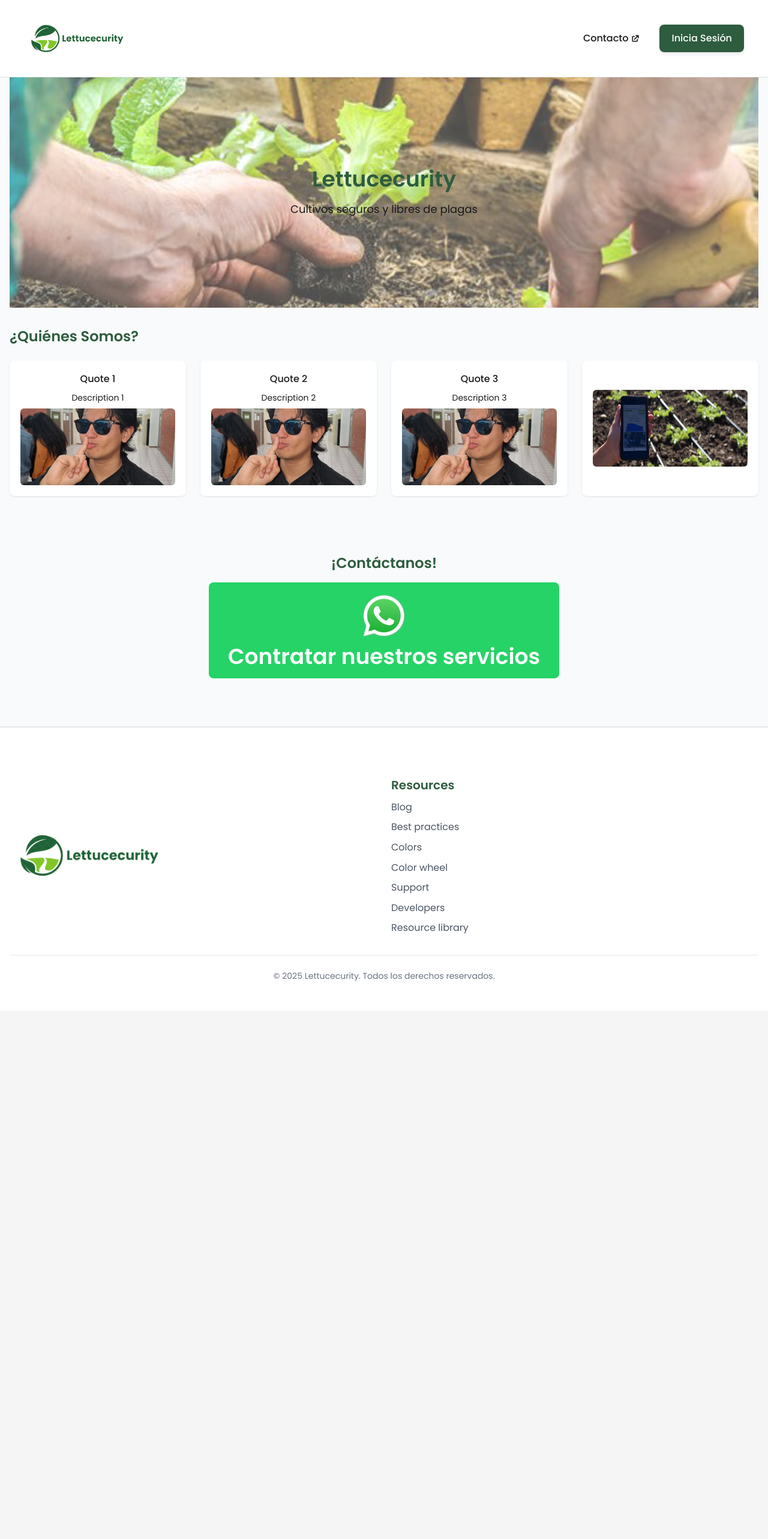
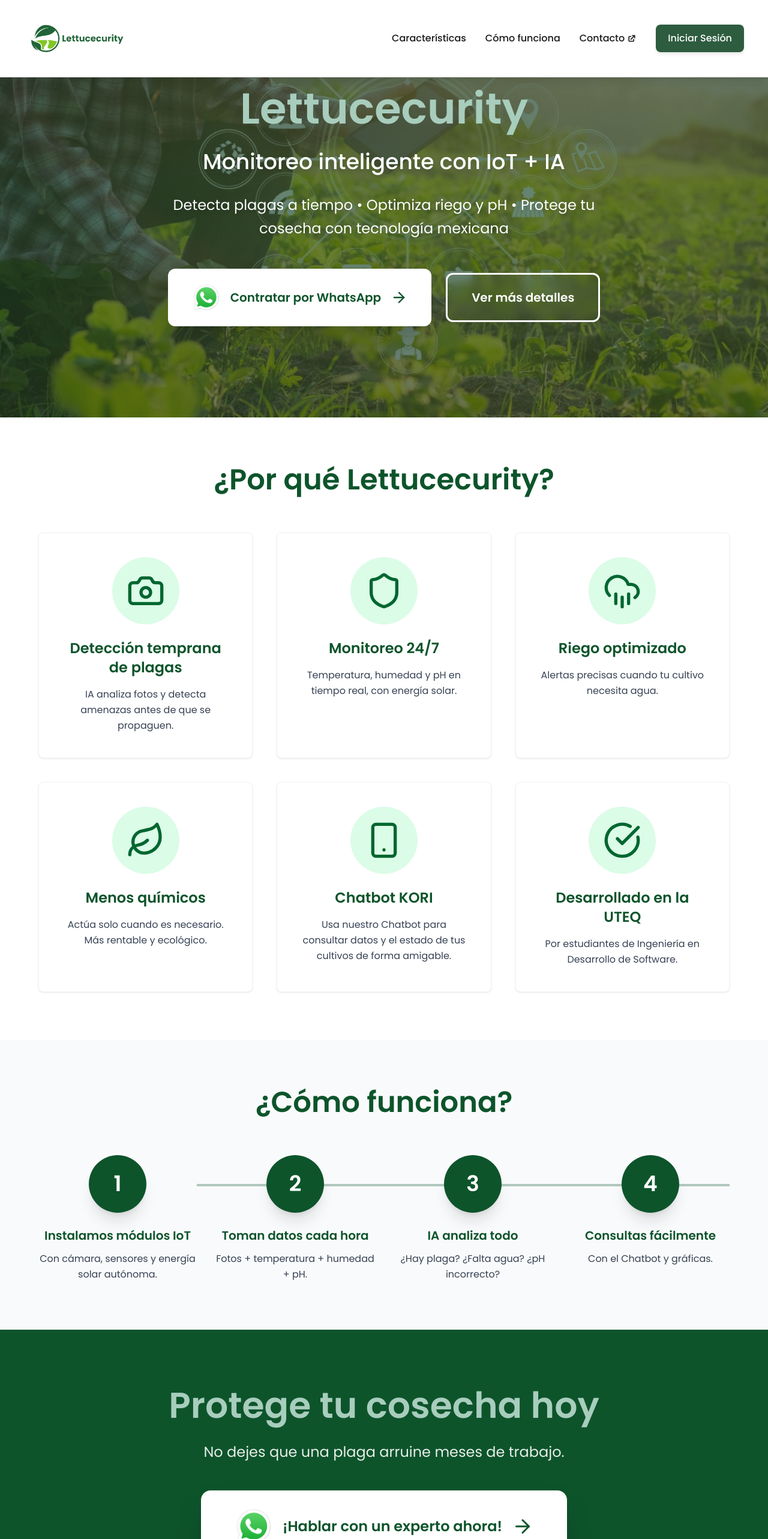
Before and after one commit to rmMarioAlberto/CornHub_frontend, a React (Vite) app: page / in a window 1280 px wide. Shown: the top 2566 px of the page at 60% size. Before the commit the page ends 1685 px from the top, so only its background shows below. Built offline with nearby package versions, Linux system fonts and the light colour scheme; no server answers.

Commit message:
Cambios en estilos

```diff
--- a/src/components/farmer/FarmerHeader.jsx
+++ b/src/components/farmer/FarmerHeader.jsx
@@ -20,7 +20,7 @@
     <Header
       navItems={navItems}
       logoSrc="/assets/images/lettucecirity-icono.png"
-      // bgColor="bg-[#C3D18D]"
+      bgColor="bg-[#6FA575]"
       className="shadow-lg"
     >
       <div className="flex items-center gap-4">
--- a/src/pages/FarmerDashboard.jsx
+++ b/src/pages/FarmerDashboard.jsx
@@ -274,7 +274,7 @@
       >
         <div className="hero-overlay" />
         <div className="hero-content">
-          <h1 className="text-5xl md:text-6xl font-bold mb-3">
+          <h1 className="text-5xl md:text-6xl text-[#A8CDBD] font-bold mb-3">
             {selectedParcela?.nombre || 'Mis Cultivos'}
           </h1>
           <p className="text-xl md:text-2xl">Monitoreo en tiempo real</p>
--- a/src/pages/Home.jsx
+++ b/src/pages/Home.jsx
@@ -1,6 +1,7 @@
 // src/pages/Home.jsx
 import React, { useEffect } from 'react';
 import { useNavigate } from 'react-router-dom';
+import { Leaf, Shield, Camera, CloudRain, Smartphone, ArrowRight, CheckCircle } from 'lucide-react';
 import useAuth from '../hooks/useAuth';
 import Header from '../components/common/Header';
 import Footer from '../components/common/Footer';
@@ -9,19 +10,8 @@
   const { auth } = useAuth();
   const navigate = useNavigate();
 
-  const contactLink = "https://api.whatsapp.com/send?phone=+527121924905&text=Hola,%20estoy%20interesado%20en%20contratar%20tus%20servicios%20para%20monitoreo%20de%20cultivos.";
+  const whatsappLink = "https://api.whatsapp.com/send?phone=+527121924905&text=¡Hola!%20Quiero%20saber%20más%20sobre%20Lettucecurity%20para%20proteger%20mis%20cultivos.";
 
-  const navItems = [
-    { label: 'Contacto', link: contactLink },
-  ];
-
-  const quotes = [
-    { id: 1, title: 'Quote 1', description: 'Description 1', image: '/assets/images/quote1.png' },
-    { id: 2, title: 'Quote 2', description: 'Description 2', image: '/assets/images/quote1.png' },
-    { id: 3, title: 'Quote 3', description: 'Description 3', image: '/assets/images/quote1.png' },
-  ];
-
-  // === REDIRECCIÓN SI YA ESTÁ AUTENTICADO ===
   useEffect(() => {
     if (auth?.accessToken && auth?.user?.tipo_usuario) {
       const path = auth.user.tipo_usuario === 2 ? '/admin' : '/farmer';
@@ -29,65 +19,158 @@
     }
   }, [auth, navigate]);
 
-  // Evitar render si ya está autenticado
-  if (auth?.accessToken && auth?.user) {
-    return null;
-  }
+  if (auth?.accessToken && auth?.user) return null;
+
+  const navItems = [
+    { label: 'Características', link: '#features' },
+    { label: 'Cómo funciona', link: '#how-it-works' },
+    { label: 'Contacto', link: whatsappLink },
+  ];
 
   return (
-    <div className="min-h-screen flex flex-col">
+    <div className="min-h-screen flex flex-col bg-white">
       <Header
         navItems={navItems}
-        buttonText="Inicia Sesión"
+        buttonText="Iniciar Sesión"
         buttonLink="/login"
-        bgColor="bg-verde-lima-claro"
+        bgColor="bg-white shadow-lg fixed top-0 left-0 right-0 z-50 border-b border-gray-200"
       />
-      <main className="container flex-grow">
-        {/* Hero Section with Background Image */}
-        <section
-          className="relative bg-cover bg-center h-96 mb-8"
-          style={{ backgroundImage: "url('/assets/images/home.jpg')" }}
-        >
-          <div className="absolute inset-0 bg-white opacity-30"></div>
-          <div className="relative flex items-center justify-center h-full">
-            <div className="text-center z-10">
-              <h1 className="text-4xl font-poppins font-semibold text-verde-profundo mb-4">Lettucecurity</h1>
-              <p className="text-lg font-poppins text-negro-texto">Cultivos seguros y libres de plagas</p>
+
+      {/* HERO PRINCIPAL - CONTRASTE PERFECTO */}
+      <section className="relative pt-28 pb-32 overflow-hidden bg-gradient-to-b from-green-900 via-green-800 to-green-900">
+        <div className="absolute inset-0 bg-black/50" />
+        <div className="absolute inset-0">
+          <img
+            src="/assets/images/cultivo.jpg"
+            alt="Cultivo de lechuga monitoreado con IoT"
+            className="w-full h-full object-cover opacity-40"
+          />
+        </div>
+
+        <div className="relative container-main text-center text-white">
+          <div className="max-w-5xl mx-auto p-6 px-6">
+            <h1 className="text-5xl md:text-7xl font-bold text-[#A8CDBD] mb-6 leading-tight drop-shadow-2xl">
+              Lettucecurity
+            </h1>
+            <p className="text-2xl md:text-4xl font-medium mb-8 opacity-100 drop-shadow-lg">
+              Monitoreo inteligente con IoT + IA
+            </p>
+            <p className="text-xl md:text-2xl mb-12 max-w-3xl mx-auto leading-relaxed drop-shadow-md">
+              Detecta plagas a tiempo • Optimiza riego y pH • Protege tu cosecha con tecnología mexicana
+            </p>
+
+            <div className="flex flex-col sm:flex-row gap-6 justify-center items-center">
+              <a
+                href={whatsappLink}
+                target="_blank"
+                rel="noopener noreferrer"
+                className="group inline-flex items-center gap-4 bg-white text-green-900 hover:bg-green-50 font-bold text-xl px-10 py-6 rounded-xl shadow-2xl transition-all duration-300 transform hover:scale-105"
+              >
+                <img src="/assets/images/whatsapp_icon.webp" alt="WhatsApp" className="w-12 h-12" />
+                Contratar por WhatsApp
+                <ArrowRight className="w-7 h-7 group-hover:translate-x-2 transition-transform" />
+              </a>
+
+              <button
+                onClick={() => document.getElementById('features').scrollIntoView({ behavior: 'smooth' })}
+                className="border-3 border-white text-white hover:bg-white/20 font-bold text-xl px-10 py-6 rounded-xl transition-all duration-300 backdrop-blur-sm"
+              >
+                Ver más detalles
+              </button>
             </div>
           </div>
-        </section>
+        </div>
+      </section>
 
-        {/* Quiénes Somos? Section */}
-        <section className="mb-12">
-          <h2 className="text-2xl font-poppins font-semibold text-verde-profundo mb-6">¿Quiénes Somos?</h2>
-          <div className="grid grid-cols-1 md:grid-cols-4 gap-6">
-            {quotes.map((quote) => (
-              <div key={quote.id} className="card flex flex-col items-center text-center">
-                <p className="font-poppins font-medium mb-2">{quote.title}</p>
-                <p className="font-poppins text-sm mb-2">{quote.description}</p>
-                <img src={quote.image} alt={`Quote ${quote.id}`} className="w-full h-32 object-cover rounded-md" />
+      {/* CARACTERÍSTICAS - FONDO BLANCO, TEXTO OSCURO */}
+      <section id="features" className="py-20 bg-white">
+        <div className="container-main">
+          <h2 className="text-4xl md:text-5xl font-bold text-center text-green-900 mb-16">
+            ¿Por qué Lettucecurity?
+          </h2>
+
+          <div className="grid grid-cols-1 md:grid-cols-3 gap-10 max-w-6xl mx-auto">
+            {[
+              { icon: <Camera className="w-16 h-16" />, title: "Detección temprana de plagas", desc: "IA analiza fotos y detecta amenazas antes de que se propaguen." },
+              { icon: <Shield className="w-16 h-16" />, title: "Monitoreo 24/7", desc: "Temperatura, humedad y pH en tiempo real, con energía solar." },
+              { icon: <CloudRain className="w-16 h-16" />, title: "Riego optimizado", desc: "Alertas precisas cuando tu cultivo necesita agua." },
+              { icon: <Leaf className="w-16 h-16" />, title: "Menos químicos", desc: "Actúa solo cuando es necesario. Más rentable y ecológico." },
+              { icon: <Smartphone className="w-16 h-16" />, title: "Chatbot KORI", desc: "Usa nuestro Chatbot para consultar datos y el estado de tus cultivos de forma amigable." },
+              { icon: <CheckCircle className="w-16 h-16" />, title: "Desarrollado en la UTEQ", desc: "Por estudiantes de Ingeniería en Desarrollo de Software." },
+            ].map((feature, i) => (
+              <div
+                key={i}
+                className="card p-10 text-center hover:shadow-2xl transition-all duration-300 border border-gray-100 hover:border-green-300"
+              >
+                <div className="mb-6 inline-flex items-center justify-center w-28 h-28 bg-green-100 rounded-full text-green-800">
+                  {feature.icon}
+                </div>
+                <h3 className="text-2xl font-bold text-green-900 mb-4">{feature.title}</h3>
+                <p className="text-gray-700 leading-relaxed">{feature.desc}</p>
               </div>
             ))}
-            <div className="card flex items-center justify-center">
-              <img src="/assets/images/test.jpg" alt="Contact Image" className="w-full h-32 object-cover rounded-md" />
-            </div>
           </div>
-        </section>
+        </div>
+      </section>
 
-        {/* Contáctanos Section */}
-        <section className="bg-gris-suave text-center py-12 mb-8">
-          <h2 className="text-2xl font-poppins font-semibold text-verde-profundo mb-4">¡Contáctanos!</h2>
+      {/* CÓMO FUNCIONA - FONDO BLANCO */}
+      <section id="how-it-works" className="py-20 bg-gray-50">
+        <div className="container-main">
+          <h2 className="text-4xl md:text-5xl font-bold text-center text-green-900 mb-16">
+            ¿Cómo funciona?
+          </h2>
+
+          <div className="grid grid-cols-1 md:grid-cols-4 gap-8 max-w-6xl mx-auto">
+            {[
+              { step: "1", title: "Instalamos módulos IoT", desc: "Con cámara, sensores y energía solar autónoma." },
+              { step: "2", title: "Toman datos cada hora", desc: "Fotos + temperatura + humedad + pH." },
+              { step: "3", title: "IA analiza todo", desc: "¿Hay plaga? ¿Falta agua? ¿pH incorrecto?" },
+              { step: "4", title: "Consultas fácilmente", desc: "Con el Chatbot y gráficas." },
+            ].map((item, i) => (
+              <div key={i} className="text-center">
+                <div className="relative">
+                  <div className="w-24 h-24 mx-auto mb-6 bg-green-900 text-white rounded-full flex items-center justify-center text-4xl font-bold shadow-xl">
+                    {item.step}
+                  </div>
+                  {i < 3 && (
+                    <div className="hidden md:block absolute top-12 left-full w-full h-1 bg-green-900/30" style={{ width: 'calc(100% + 2rem)' }} />
+                  )}
+                </div>
+                <h3 className="text-xl font-bold text-green-900 mb-3">{item.title}</h3>
+                <p className="text-gray-700">{item.desc}</p>
+              </div>
+            ))}
+          </div>
+        </div>
+      </section>
+
+      {/* CTA FINAL - VERDE UTEQ OFICIAL */}
+      <section className="py-24 bg-green-900 text-white">
+        <div className="container-main text-center">
+          <h2 className="text-4xl md:text-6xl text-[#A8CDBD] font-bold mb-8">
+            Protege tu cosecha hoy
+          </h2>
+          <p className="text-2xl mb-12 max-w-3xl mx-auto opacity-90">
+            No dejes que una plaga arruine meses de trabajo.
+          </p>
+
           <a
-            href={contactLink}
+            href={whatsappLink}
             target="_blank"
             rel="noopener noreferrer"
-            className="inline-flex flex-col items-center justify-center bg-[#25D366] text-white font-poppins font-semibold text-4xl px-8 py-4 rounded-lg hover:bg-[#1EB554] transition duration-200"
+            className="inline-flex items-center gap-4 bg-white text-green-900 hover:bg-green-50 font-bold text-2xl px-14 py-7 rounded-2xl shadow-2xl transition-all duration-300 transform hover:scale-105"
           >
-            <img src="/assets/images/whatsapp_icon.webp" alt="WhatsApp Icon" className="w-20 mb-2" />
-            Contratar nuestros servicios
+            <img src="/assets/images/whatsapp_icon.webp" alt="WhatsApp" className="w-16 h-16" />
+            ¡Hablar con un experto ahora!
+            <ArrowRight className="w-9 h-9" />
           </a>
-        </section>
-      </main>
+
+          <p className="mt-10 text-lg opacity-80">
+            Respuesta inmediata • Proyecto UTEQ • Atención personalizada
+          </p>
+        </div>
+      </section>
+
       <Footer />
     </div>
   );
```
